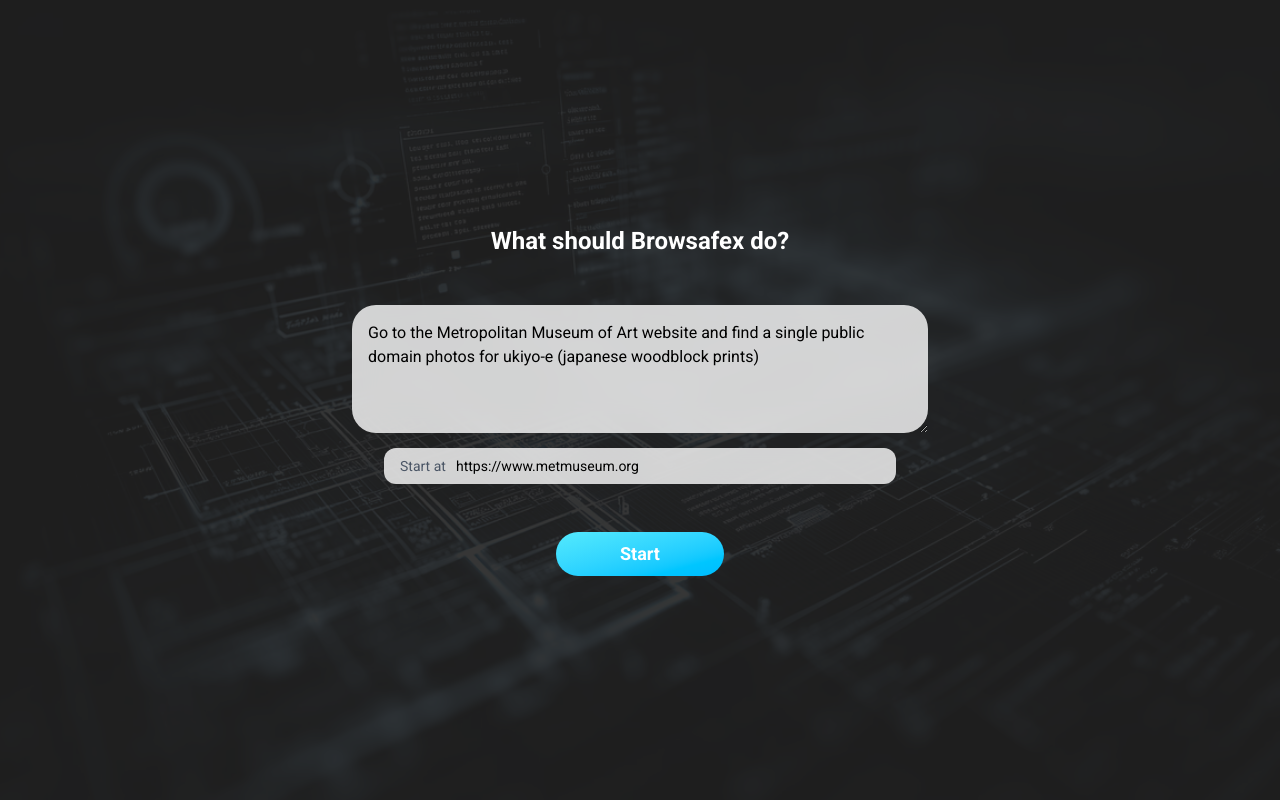
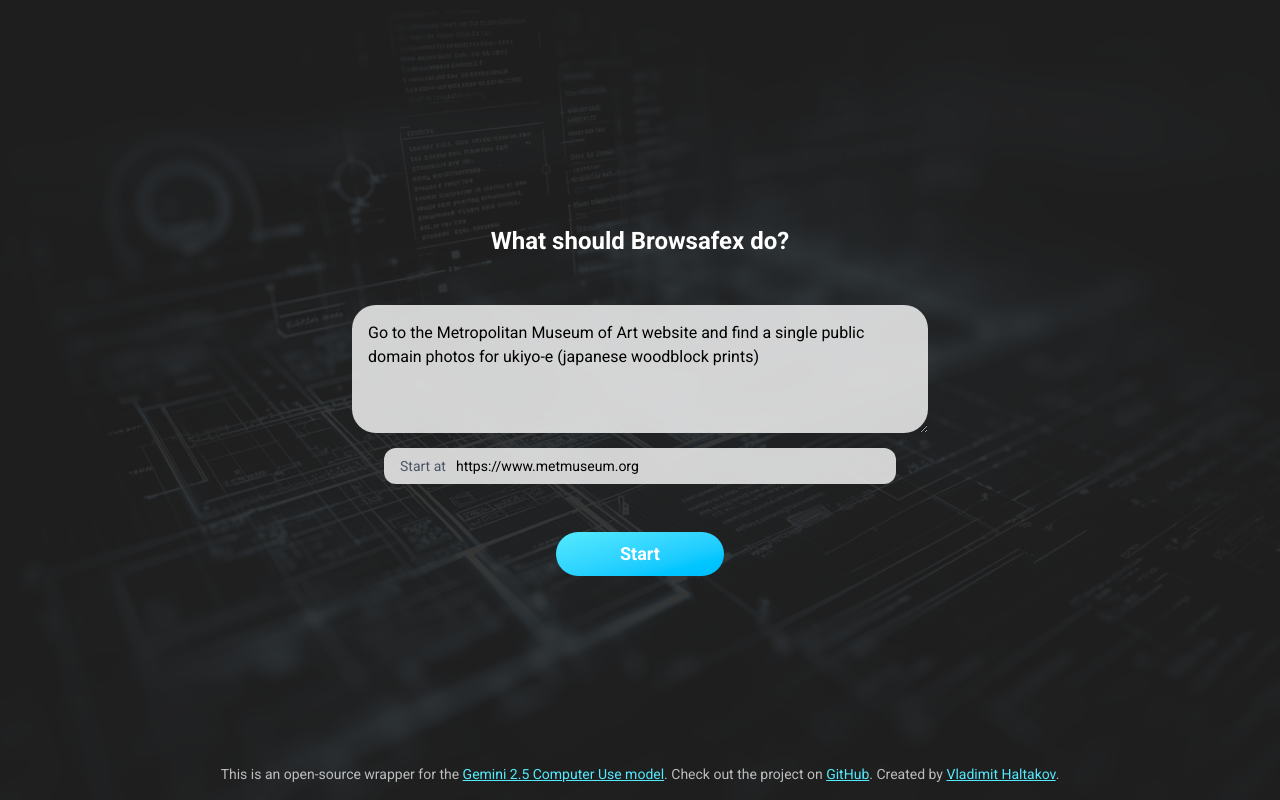
Before and after one commit to haltakov/browsafex, a Next.js app: page / in a window 1280 px wide. Built offline with nearby package versions, Linux system fonts and the light colour scheme.

Commit message:
chore: add info section

```diff
--- a/src/app/layout.tsx
+++ b/src/app/layout.tsx
@@ -10,7 +10,8 @@
 
 export const metadata: Metadata = {
   title: "Browsafex",
-  description: "AI-powered browser automation agent",
+  description: "Web UI for Gemini-powered browser automation agent",
+  authors: [{ name: "Vladimit Haltakov", url: "https://haltakov.net" }],
 };
 
 export const viewport: Viewport = {
--- a/src/app/page.tsx
+++ b/src/app/page.tsx
@@ -87,6 +87,39 @@
           </Button>
         </div>
       </div>
+
+      <div className="absolute bottom-4 left-1/2 transform -translate-x-1/2 text-center text-sm text-white/70 z-30 w-full px-8">
+        <p>
+          This is an open-source wrapper for the{" "}
+          <a
+            href="https://blog.google/technology/google-deepmind/gemini-computer-use-model/"
+            target="_blank"
+            rel="noopener noreferrer"
+            className="text-cyan-300 hover:text-cyan-200 underline"
+          >
+            Gemini 2.5 Computer Use model
+          </a>
+          . Check out the project on{" "}
+          <a
+            href="https://github.com/haltakov/browsafex"
+            target="_blank"
+            rel="noopener noreferrer"
+            className="text-cyan-300 hover:text-cyan-200 underline"
+          >
+            GitHub
+          </a>
+          . Created by{" "}
+          <a
+            href="https://haltakov.net"
+            target="_blank"
+            rel="noopener noreferrer"
+            className="text-cyan-300 hover:text-cyan-200 underline"
+          >
+            Vladimit Haltakov
+          </a>
+          .
+        </p>
+      </div>
     </div>
   );
 }
```
